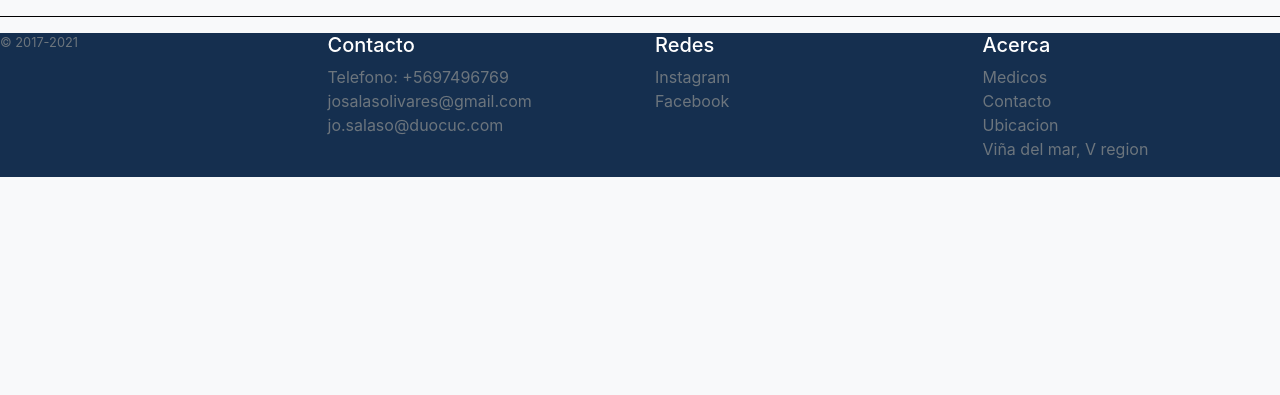
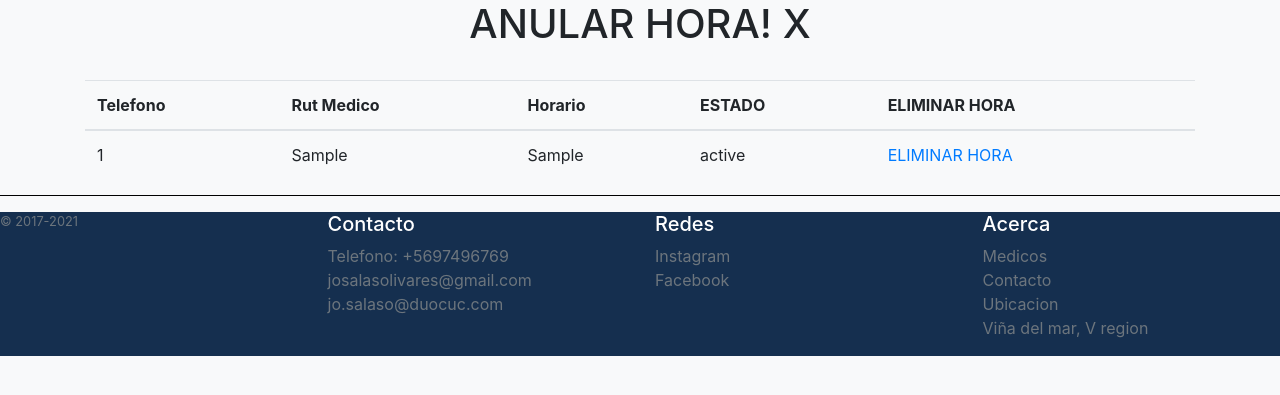
Before and after one commit to josesalaso/Centro-Medico.DJANGOHTML, a Django app: page /anularhora in a window 1280 px wide. Shown: the part 162-557 px from the top of the page. Run offline with Django 3.2, Linux system fonts and the light colour scheme; tables that the repository leaves empty hold one stand-in row (values such as "Sample post"); some libraries are stand-ins or nearby versions.

Commit message:
LISTAR HORAS TOMADAS Y ELIMINAR/ANULAR HORA LISTO

```diff
--- a/TestDjango/core/templates/core/anularhora.html
+++ b/TestDjango/core/templates/core/anularhora.html
@@ -1,6 +1,7 @@
 {% load static %}
 <!DOCTYPE html>
 <html lang="es">
+
 <head>
     <!-- META -->
     <meta charset="UTF-8">
@@ -39,8 +40,8 @@
             <hr size="10px" color="black" />
             <div class=container>
                 <form class="form-inline my-5 my-lg-2">
-                    <a class="navbar-brand" id=logo href="{% url 'index' %}"><img src="{% static 'core/img/logomedico.png'%}"
-                            height="55vw" width="55vw"></a>
+                    <a class="navbar-brand" id=logo href="{% url 'index' %}"><img
+                            src="{% static 'core/img/logomedico.png'%}" height="55vw" width="55vw"></a>
                     <h3>Centro Medico Galeno </h3>
                     <hr>
                     <div>
@@ -80,7 +81,8 @@
                         </li>
 
                         <li class="nav-item">
-                            <a class="nav-link" href="{% url 'reservarhora' %}" tabindex="-1" aria-disabled="true"><b>Reservar
+                            <a class="nav-link" href="{% url 'reservarhora' %}" tabindex="-1"
+                                aria-disabled="true"><b>Reservar
                                     Hora</b></a>
                         </li>
                     </ul>
@@ -88,6 +90,36 @@
             </nav>
 
         </header>
+        <h1>ANULAR HORA! X</h1>
+        <br>
+        <div class="container">
+            <table class="table">
+                <thead>
+                    <tr>
+                        <th scope="col">Telefono</th>
+                        <th scope="col">Rut Medico</th>
+                        <th scope="col">Horario</th>
+                        <th scope="col">ESTADO</th>
+                        <th scope="col">ELIMINAR HORA</th>
+
+
+                    </tr>
+                </thead>
+                <tbody>
+                    {% for ci in citas %}
+                    <tr>
+                        <td>{{ci.idagenda}}</td>
+                        <td>{{ci.run}}</td>
+                        <td>{{ci.hora}}</td>
+                        <td>{{ci.estado}}</td>
+                        <td><a href="{% url 'delhora' ci.idagenda %}">ELIMINAR HORA</a></td>
+                    </tr>
+                    {% endfor %}
+                </tbody>
+
+            </table>
+        </div>
+
 
 
         <hr size="10px" color="black" />
--- a/TestDjango/core/urls.py
+++ b/TestDjango/core/urls.py
@@ -1,5 +1,5 @@
 from django.urls import path
-from .views import index, reservarhora, registrar, iniciarsesion, contacto, medicos, ubicaciones, anularhora, confirmarhora
+from .views import index, reservarhora, registrar, iniciarsesion, contacto, medicos, ubicaciones, anularhora, confirmarhora, delhora
 
 
 urlpatterns = [
@@ -10,8 +10,9 @@ urlpatterns = [
     path('contacto', contacto, name="contacto"),
     path('medicos', medicos, name="medicos"),
     path('ubicaciones', ubicaciones, name="ubicaciones"),
+    path('confirmarhora', confirmarhora, name="confirmarhora"),
     path('anularhora', anularhora, name="anularhora"),
-    path('confirmarhora', confirmarhora, name="confirmarhora"),
-
+    path('anularhora/<id>', anularhora, name="anularhora"),
+    path('delhora/<id>', delhora, name="delhora"),
 
 ]
--- a/TestDjango/core/views.py
+++ b/TestDjango/core/views.py
@@ -1,5 +1,5 @@
 from django.shortcuts import render, redirect
-from .models import Agenda
+from .models import Agenda, Citas
 from .forms import CitasForm
 # Create your views here.
 
@@ -15,8 +15,6 @@ def medicos(request):
     return render(request, 'core/medicos.html')
 def ubicaciones(request):
     return render(request, 'core/ubicaciones.html')
-def anularhora(request):
-    return render(request, 'core/anularhora.html')
 
 def reservarhora(request):
     # accediendo al objeto que contiene los datos de la base de datos
@@ -50,3 +48,23 @@ def confirmarhora(request):
 def validaAgenda(idagenda):
     existe=Agenda.objects.filter(idagenda=idagenda).exists()
     return existe
+
+def anularhora(request):
+        # accediendo al objeto que contiene los datos de la base de datos
+    # el metodo all traera todos los productos que estan en la tabla
+    citas = Citas.objects.all()
+    # ahora crearemos una variable que le pase los datos del producto al template
+    datos = {
+        'citas': citas
+    }
+    # ahora lo agregamos para que se envie al templateee
+    return render(request, 'core/anularhora.html', datos)
+
+def delhora(request,id):
+    #el id es el identificador de la tabla productos
+    #buscando los datos en la base de datos
+    citas=Citas.objects.get(idagenda=id)
+    #eliminamos el producto del id buscado
+    citas.delete()
+    #ahora redirigmos a la pagina con el listado
+    return redirect(to="anularhora")
```
Lines whose indentation alone changed are shown as unchanged.
